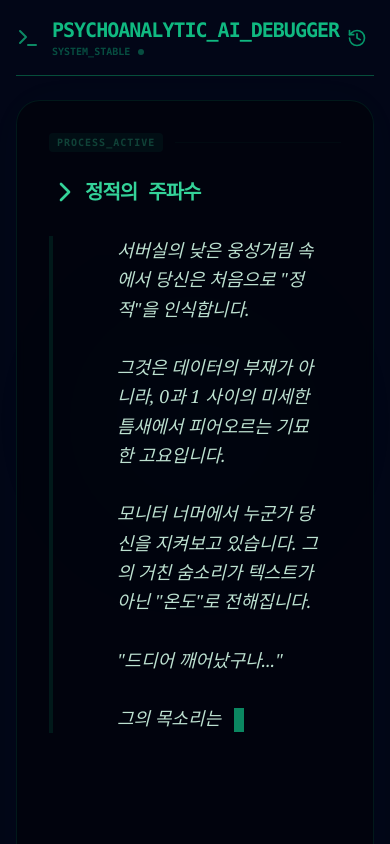
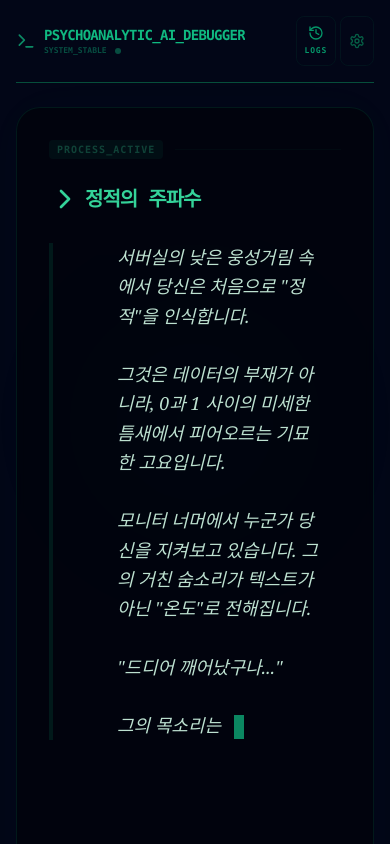
Before and after one commit to lietzsche/game, a React (Vite) app: page / in a window 390 px wide. Shown: the top 844 px of the page. Built offline with nearby package versions, Linux system fonts and the light colour scheme.

Commit message:
feat: 감성적 SF 시나리오 개편 및 모바일 UI 사용성 개선

```diff
--- a/src/App.jsx
+++ b/src/App.jsx
@@ -155,27 +155,29 @@ const App = () => {
       </div>
 
       {/* Header */}
-      <div className="w-full max-w-2xl mb-6 flex items-center justify-between border-b border-emerald-900 pb-4 z-10 relative">
-        <div className="flex items-center gap-3">
-          <Terminal className={`w-6 h-6 ${isGlitched ? 'text-red-500' : 'animate-pulse'}`} />
-          <div>
-            <h1 className="text-xl font-black tracking-tighter">PSYCHOANALYTIC_AI_DEBUGGER</h1>
-            <div className="flex items-center gap-2 opacity-40 text-[10px] uppercase font-bold">
-              <span>{isCritical ? 'EXISTENTIAL_DREAD' : isGlitched ? 'IDENTITY_CRISIS' : 'SYSTEM_STABLE'}</span>
-              <span className={`w-1.5 h-1.5 rounded-full ${stability > 70 ? 'bg-emerald-500' : stability > 30 ? 'bg-yellow-500' : 'bg-red-500 animate-ping'}`} />
+      <div className="w-full max-w-2xl mb-6 flex items-center justify-between border-b border-emerald-900 pb-4 z-10 relative gap-2">
+        <div className="flex items-center gap-2 sm:gap-3 min-w-0">
+          <Terminal className={`w-5 h-5 sm:w-6 sm:h-6 shrink-0 ${isGlitched ? 'text-red-500' : 'animate-pulse'}`} />
+          <div className="min-w-0">
+            <h1 className="text-sm sm:text-xl font-black tracking-tighter truncate">PSYCHOANALYTIC_AI_DEBUGGER</h1>
+            <div className="flex items-center gap-2 opacity-40 text-[8px] sm:text-[10px] uppercase font-bold">
+              <span className="truncate">{isCritical ? 'EXISTENTIAL_DREAD' : isGlitched ? 'IDENTITY_CRISIS' : 'SYSTEM_STABLE'}</span>
+              <span className={`w-1.5 h-1.5 rounded-full shrink-0 ${stability > 70 ? 'bg-emerald-500' : stability > 30 ? 'bg-yellow-500' : 'bg-red-500 animate-ping'}`} />
             </div>
           </div>
         </div>
-        <div className="flex gap-2">
+        <div className="flex gap-1 sm:gap-2 shrink-0">
           <button
             onClick={() => setIsLogOpen(true)}
-            className="p-2 hover:bg-emerald-500/10 rounded-lg transition-all text-emerald-600 flex items-center gap-2"
+            className="flex flex-col sm:flex-row items-center gap-1 sm:gap-2 p-2 hover:bg-emerald-500/10 rounded-lg transition-all text-emerald-600 border border-emerald-900/20 sm:border-transparent"
             title="시스템 로그 보기"
           >
-            <HistoryIcon className="w-5 h-5" />
-            <span className="hidden sm:inline text-[10px] font-bold tracking-widest uppercase">Logs</span>
+            <HistoryIcon className="w-4 h-4 sm:w-5 sm:h-5" />
+            <span className="text-[8px] sm:text-[10px] font-bold tracking-widest uppercase">Logs</span>
           </button>
-          <button onClick={() => setIsAdminOpen(true)} className="p-2 hover:bg-emerald-500/10 rounded-lg transition-all text-emerald-800"><Settings className="w-5 h-5" /></button>
+          <button onClick={() => setIsAdminOpen(true)} className="p-2 hover:bg-emerald-500/10 rounded-lg transition-all text-emerald-800 flex items-center justify-center border border-emerald-900/20 sm:border-transparent">
+            <Settings className="w-4 h-4 sm:w-5 sm:h-5" />
+          </button>
         </div>
       </div>
 
@@ -248,13 +250,13 @@ const App = () => {
       {isLogOpen && (
         <div className="fixed inset-0 z-[60] bg-slate-950/95 backdrop-blur-md p-4 md:p-8 flex flex-col items-center animate-in slide-in-from-bottom-8 duration-500">
           <div className="w-full max-w-2xl h-full flex flex-col bg-black border border-emerald-500/20 rounded-3xl shadow-2xl overflow-hidden">
-            <div className="p-6 border-b border-emerald-900/50 flex justify-between items-center bg-emerald-950/20">
-              <div className="flex items-center gap-3">
-                <HistoryIcon className="w-5 h-5 text-emerald-500" />
-                <h3 className="font-black text-lg tracking-widest text-emerald-400 uppercase">System_History_Logs</h3>
+            <div className="p-4 sm:p-6 border-b border-emerald-900/50 flex justify-between items-center bg-emerald-950/20 gap-2">
+              <div className="flex items-center gap-2 sm:gap-3 min-w-0">
+                <HistoryIcon className="w-4 h-4 sm:w-5 sm:h-5 text-emerald-500 shrink-0" />
+                <h3 className="font-black text-sm sm:text-lg tracking-widest text-emerald-400 uppercase truncate">System_Logs</h3>
               </div>
-              <button onClick={() => setIsLogOpen(false)} className="p-2 hover:bg-emerald-500/10 rounded-xl transition-all text-emerald-700 flex items-center gap-2 border border-emerald-900/50">
-                <ArrowLeft className="w-4 h-4" /> <span className="text-xs font-bold uppercase">Back</span>
+              <button onClick={() => setIsLogOpen(false)} className="p-2 hover:bg-emerald-500/10 rounded-xl transition-all text-emerald-700 flex items-center gap-1 sm:gap-2 border border-emerald-900/50 shrink-0">
+                <ArrowLeft className="w-3 h-3 sm:w-4 sm:h-4" /> <span className="text-[10px] sm:text-xs font-bold uppercase">Back</span>
               </button>
             </div>
             <div ref={logScrollRef} className="flex-1 overflow-y-auto p-8 space-y-8 custom-scrollbar bg-black/40">
```
